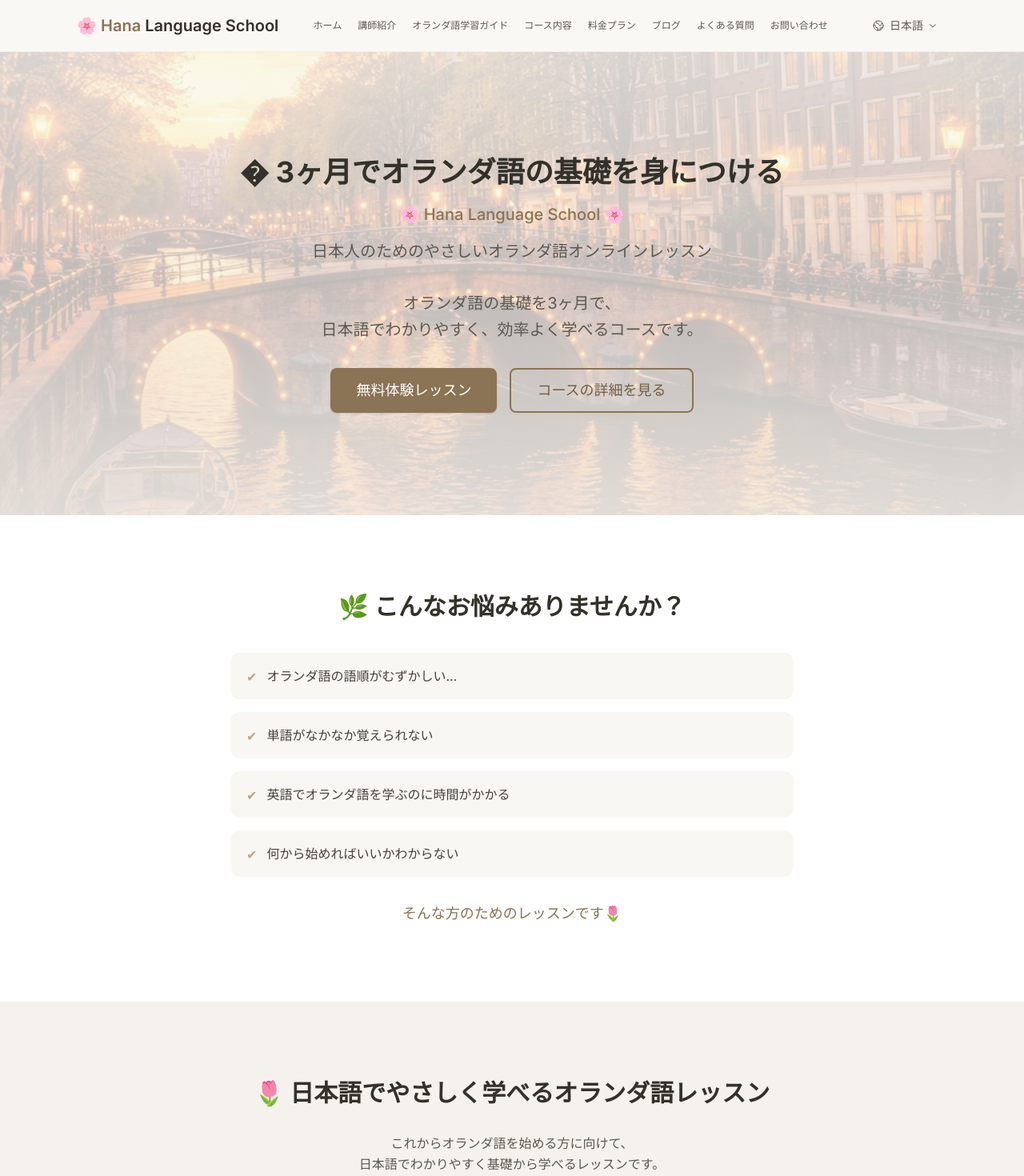
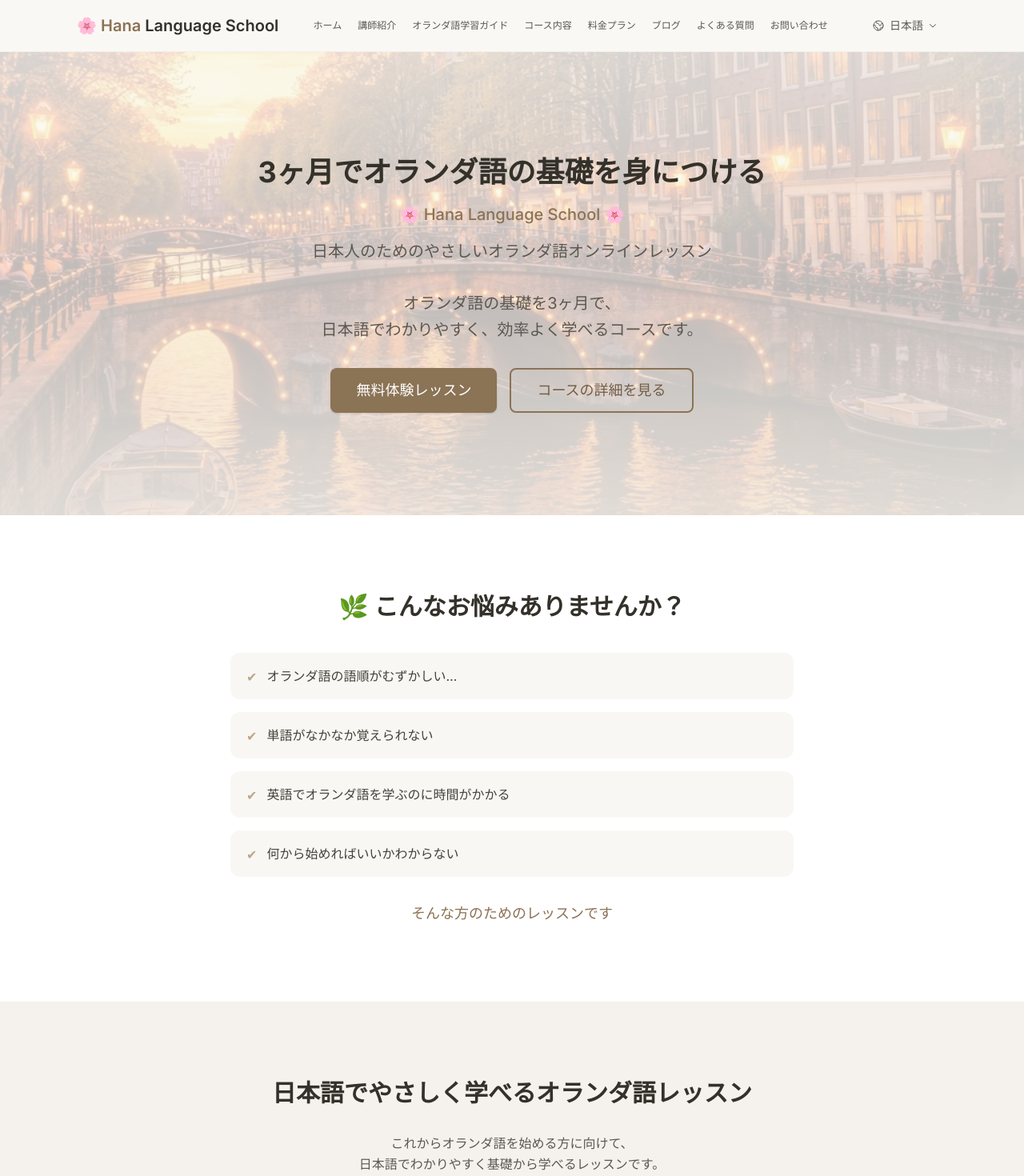
Before and after one commit to tanvirtanmoy/learnwithmiz, a Next.js app: page / in a window 1280 px wide. Shown: the top 1470 px of the page at 80% size. Built offline with nearby package versions, Linux system fonts and the light colour scheme.

Commit message:
Remove tulip emojis - not rendering on deployed site

```diff
--- a/src/i18n/dictionaries/en.ts
+++ b/src/i18n/dictionaries/en.ts
@@ -45,7 +45,7 @@ export const en: Dictionary = {
   // Home Page
   home: {
     hero: {
-      title: '� Master Dutch Basics in 3 Months',
+      title: 'Master Dutch Basics in 3 Months',
       subtitle: '🌸 Hana Language School 🌸',
       description: 'Friendly online Dutch lessons for Japanese learners\n\nLearn the basics of Dutch in 3 months,\nclearly explained in Japanese for efficient learning.',
       cta1: 'Free Trial Lesson',
@@ -60,10 +60,10 @@ export const en: Dictionary = {
         'I want to learn, but I\'m too busy with work and childcare…',
         'I want to understand what\'s being said at the municipality or doctor\'s office…',
       ],
-      cta: 'This course is designed for people just like you 🌷',
+      cta: 'This course is designed for people just like you',
     },
     courseIntro: {
-      title: '🌷 Learn Dutch gently, in Japanese',
+      title: 'Learn Dutch gently, in Japanese',
       paragraphs: [
         'Hana Language School is a 3-month Dutch basics course designed for Japanese learners.',
         'Our one-on-one online lessons, taught in Japanese, help you build essential grammar, vocabulary, and conversation skills — at your own pace.',
@@ -143,7 +143,7 @@ export const en: Dictionary = {
         'Course introduction',
         'Start your lessons',
       ],
-      message: 'Make your life in the Netherlands more comfortable and enjoyable 🌷\nStart learning Dutch gently, at your own pace.',
+      message: 'Make your life in the Netherlands more comfortable and enjoyable.\nStart learning Dutch gently, at your own pace.',
       cta: 'Book a Free Trial Lesson',
     },
     newsletter: {
@@ -224,7 +224,7 @@ export const en: Dictionary = {
   // Learn Dutch Page
   learnDutch: {
     hero: {
-      title: '� Dutch Learning Guide',
+      title: 'Dutch Learning Guide',
       subtitle: 'A step-by-step guide for those starting their Dutch learning journey,\nhelping you build skills at your own pace.',
     },
     stages: [
--- a/src/i18n/dictionaries/ja.ts
+++ b/src/i18n/dictionaries/ja.ts
@@ -43,7 +43,7 @@ export const ja = {
   // Home Page
   home: {
     hero: {
-      title: '� 3ヶ月でオランダ語の基礎を身につける',
+      title: '3ヶ月でオランダ語の基礎を身につける',
       subtitle: '🌸 Hana Language School 🌸',
       description: '日本人のためのやさしいオランダ語オンラインレッスン\n\nオランダ語の基礎を3ヶ月で、\n日本語でわかりやすく、効率よく学べるコースです。',
       cta1: '無料体験レッスン',
@@ -57,10 +57,10 @@ export const ja = {
         '英語でオランダ語を学ぶのに時間がかかる',
         '何から始めればいいかわからない',
       ],
-      cta: 'そんな方のためのレッスンです🌷',
+      cta: 'そんな方のためのレッスンです',
     },
     courseIntro: {
-      title: '🌷 日本語でやさしく学べるオランダ語レッスン',
+      title: '日本語でやさしく学べるオランダ語レッスン',
       paragraphs: [
         'これからオランダ語を始める方に向けて、\n日本語でわかりやすく基礎から学べるレッスンです。',
         '重要な文法項目と必須単語を中心に、\n日常生活で使えるオランダ語の土台をしっかり身につけていきます。',
@@ -139,7 +139,7 @@ export const ja = {
         'コースのご案内',
         'レッスンスタート',
       ],
-      message: 'オランダ生活を、もっと安心して楽しめるように🌷\nやさしく、無理なくオランダ語を始めてみませんか？',
+      message: 'オランダ生活を、もっと安心して楽しめるように。\nやさしく、無理なくオランダ語を始めてみませんか？',
       cta: '無料体験レッスンを予約する',
     },
     newsletter: {
@@ -218,7 +218,7 @@ export const ja = {
   // Learn Dutch Page
   learnDutch: {
     hero: {
-      title: '� オランダ語学習ガイド',
+      title: 'オランダ語学習ガイド',
       subtitle: 'これからオランダ語を学ぶ方に向けて、\n基礎から無理なく力をつけていくための学習ステップをご紹介します。',
     },
     stages: [
```
